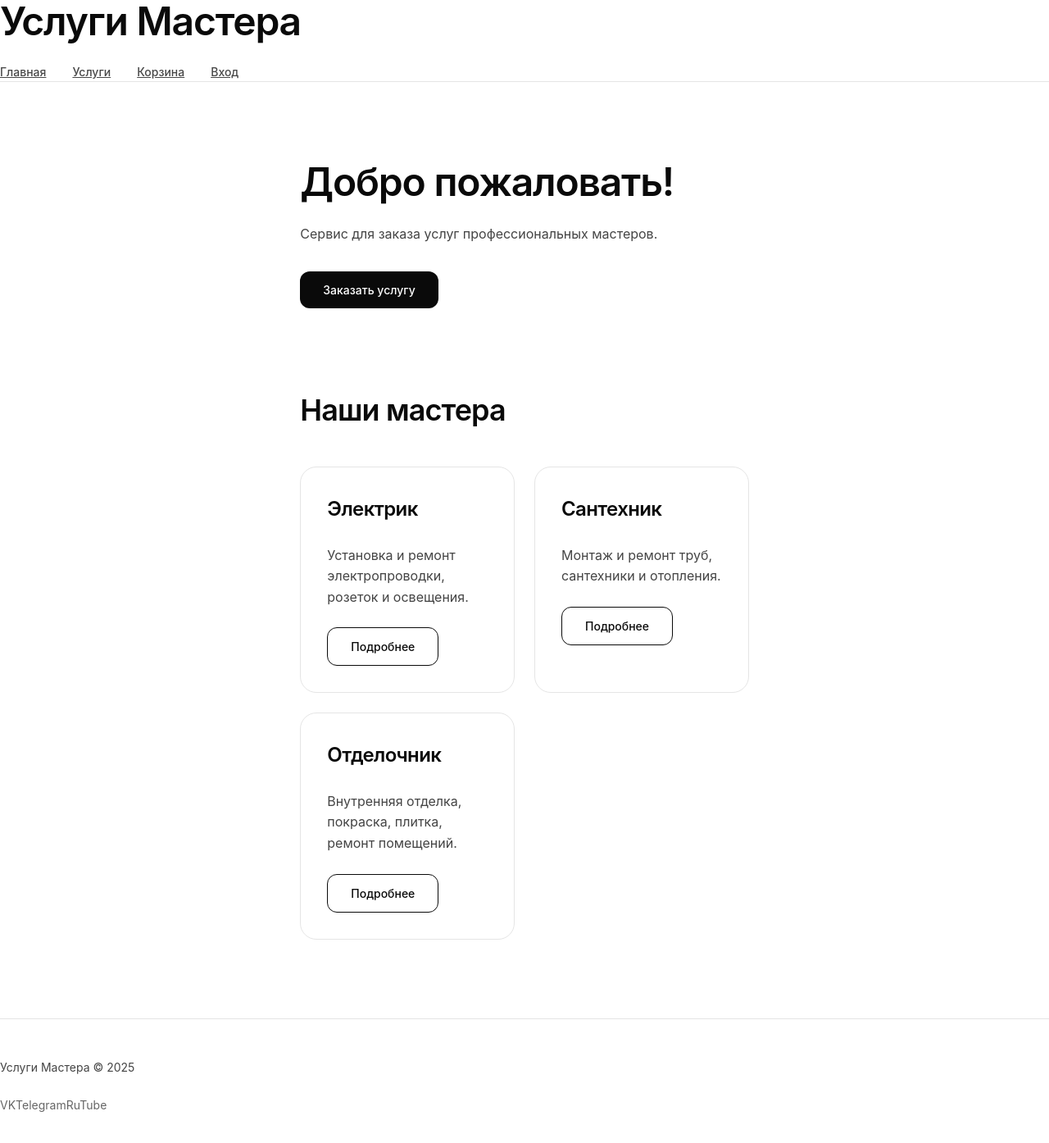
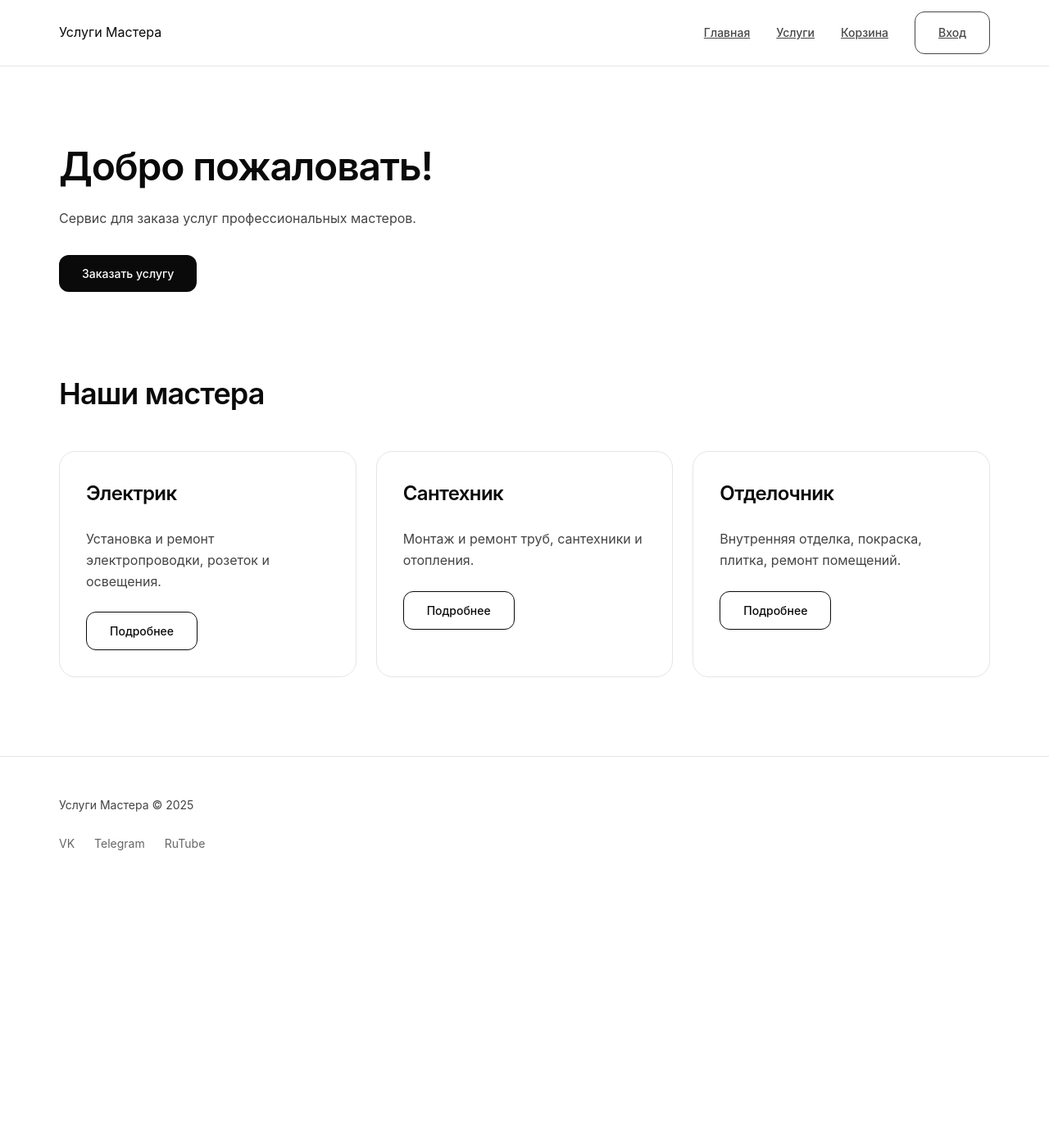
Before and after one commit to darkovvv/site, a Next.js app in the folder frontend/: page / in a window 1280 px wide. Shown: the top 1394 px of the page at 82% size. After the commit the page ends 1088 px from the top, so only its background shows below. Built offline with nearby package versions, Linux system fonts and the light colour scheme.

Commit message:
Update layout.jsx

```diff
--- a/frontend/app/layout.jsx
+++ b/frontend/app/layout.jsx
@@ -2,33 +2,52 @@ import "./globals.css";
 
 export const metadata = {
   title: "Услуги Мастера",
-  description: "Сервис заказа услуг мастеров"
+  description: "Сервис заказа услуг мастеров",
 };
 
 export default function RootLayout({ children }) {
   return (
     <html lang="ru">
       <body>
-        <header className="header">
-          <h1>Услуги Мастера</h1>
+        {/* HEADER */}
+        <header>
+          <div className="container header-inner">
+            <div className="logo">
+              Услуги Мастера
+            </div>
+
             <nav>
               <a href="/">Главная</a>
               <a href="/services">Услуги</a>
               <a href="/cart">Корзина</a>
-            <a href="/auth/login">Вход</a>
+              <a href="/auth/login" className="btn-outline">
+                Вход
+              </a>
             </nav>
+          </div>
         </header>
 
-        <main className="container">
+        {/* MAIN */}
+        <main>
           {children}
         </main>
 
-        <footer className="footer">
+        {/* FOOTER */}
+        <footer>
+          <div className="container">
             <p>Услуги Мастера © 2025</p>
-          <div className="socials">
+
+            <div
+              style={{
+                display: "flex",
+                gap: "24px",
+                marginTop: "16px",
+              }}
+            >
               <span>VK</span>
               <span>Telegram</span>
               <span>RuTube</span>
+            </div>
           </div>
         </footer>
       </body>
```
Lines whose indentation alone changed are shown as unchanged.
